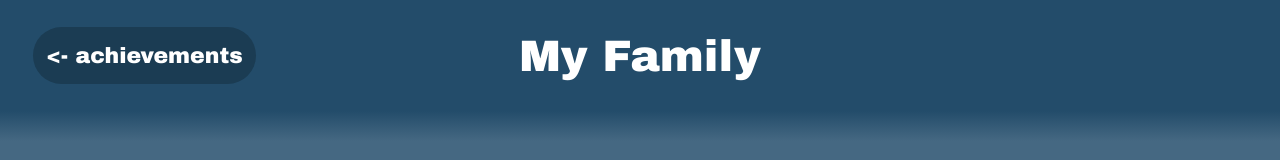
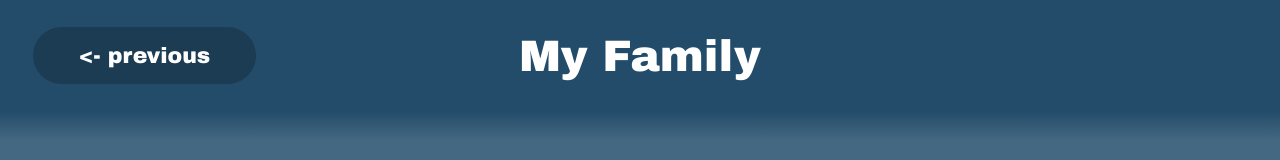
Before and after one commit to RexxuDesu/rexxu, a plain HTML site: page page4.html in a window 1280 px wide. Shown: the top 160 px of the page. Drawn offline with nearby package versions, Linux system fonts and the light colour scheme.

Commit message:
Fix HTML formatting and update navigation link

```diff
--- a/page4.html
+++ b/page4.html
@@ -15,7 +15,7 @@
   <div class="navbar">
     <div class="navbarDiv0">
       <a style="text-decoration: none;" href="https://rexxudesu.github.io/rexxu/page3.html"><div class="navbarButton">
-        <p class="navbarButtonP"><- achievements</p>
+        <p class="navbarButtonP"><- previous</p>
       </div></a>
     </div>
     <div class="navbarDiv1">
@@ -57,4 +57,5 @@
   </div>
   <script src="./scripts/main.js" defer></script>
 </body>
+
 </html>
```
